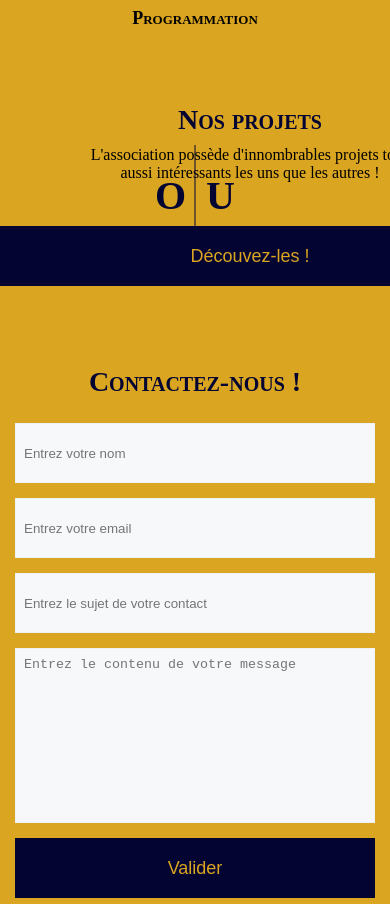
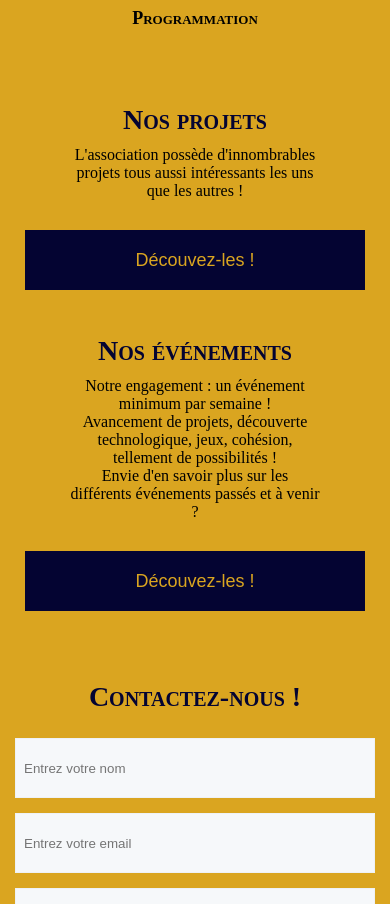
Before and after one commit to Crobot-ic/WebSite, a React (Vite) app in the folder Web/: page / in a window 390 px wide. Shown: the part 3053-3957 px from the top of the page. Built offline with nearby package versions, Linux system fonts and the light colour scheme.

Commit message:
Responsive on HomeNavChoice

```diff
--- a/Web/src/styles/css/index.css
+++ b/Web/src/styles/css/index.css
@@ -362,6 +362,16 @@ body, #root {
   background-color: rgb(4, 4, 50);
 }
 
+@media all and (max-width: 1050px) {
+  .home-navigation {
+    display: flex;
+    flex-direction: column;
+    margin-bottom: -55px;
+  }
+  .home-navigation-or, .home-navigation-sep {
+    display: none;
+  }
+}
 .activities {
   text-align: center;
   margin: 40px 0;
@@ -682,9 +692,9 @@ body, #root {
   overflow: hidden;
   text-overflow: ellipsis;
   display: -webkit-box;
-  -webkit-line-clamp: 4;
+  -webkit-line-clamp: 6;
   -webkit-box-orient: vertical;
-  height: 80px;
+  height: 120px;
   width: 80%;
   margin: auto;
 }
@@ -699,4 +709,26 @@ body, #root {
   transform: translateY(25px);
 }
 
+@media all and (max-width: 1050px) {
+  .home-nav-text {
+    -webkit-line-clamp: initial;
+    height: fit-content;
+    padding: 0 0 15px 0;
+  }
+  .home-nav-button {
+    margin-bottom: 45px;
+  }
+}
+@media all and (max-width: 550px) {
+  .home-nav-button {
+    width: calc(100% - 50px);
+    height: 60px;
+    background: rgb(4, 4, 50);
+    border: none;
+    color: goldenrod;
+    font-size: 18px;
+    cursor: pointer;
+  }
+}
+
 /*# sourceMappingURL=index.css.map */
--- a/Web/src/styles/sass/Components/HomeNavChoice.scss
+++ b/Web/src/styles/sass/Components/HomeNavChoice.scss
@@ -27,9 +27,9 @@
         overflow: hidden;
         text-overflow: ellipsis;
         display: -webkit-box;
-        -webkit-line-clamp: 4;
+        -webkit-line-clamp: 6;
         -webkit-box-orient: vertical;
-        height: 80px;
+        height: 120px;
         width: 80%;
         margin: auto;
     }
@@ -39,3 +39,23 @@
         transform: translateY(25px);
     }
 }
+
+@media all and (max-width: 1050px) {
+    .home-nav {
+        &-text {
+            -webkit-line-clamp: initial;
+            height: fit-content;
+            padding: 0 0 15px 0;
+        }
+
+        &-button {
+            margin-bottom: 45px;
+        }
+    }
+}
+
+@media all and (max-width: 550px) {
+    .home-nav-button {
+        @include button-primary(calc(100% - 50px), 60px);
+    }
+}
--- a/Web/src/styles/sass/Layouts/HomeNavigation.scss
+++ b/Web/src/styles/sass/Layouts/HomeNavigation.scss
@@ -24,3 +24,15 @@
         background-color: rgb(4, 4, 50);
     }
 }
+
+@media all and (max-width: 1050px) {
+    .home-navigation {
+        display: flex;
+        flex-direction: column;
+        margin-bottom: -55px;
+
+        &-or, &-sep {
+            display: none;
+        }
+    }
+}
```
Also changed, not shown: 1 other file (tests, documents, lock files or other folders).
